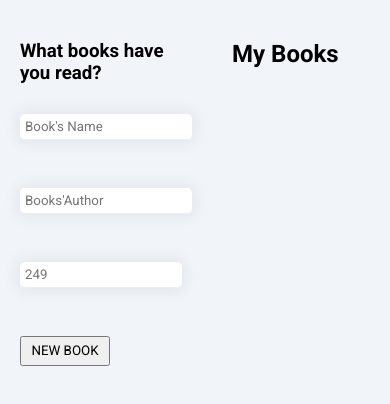
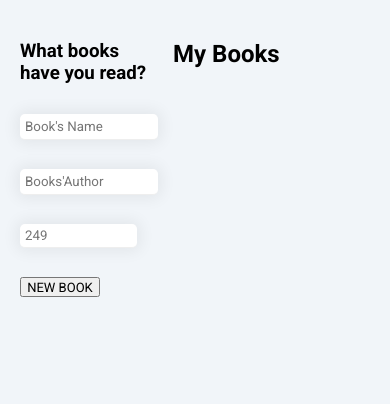
Before and after one commit to OnionPowder01/Book-Library, a plain HTML site: page index.html in a window 390 px wide. Drawn offline with Linux system fonts and the light colour scheme.

Commit message:
responsive

```diff
--- a/style.css
+++ b/style.css
@@ -90,27 +90,45 @@ input[type=text] {
   position: relative;
 }
 
-@media (min-width: 0px) and (max-width: 639px) {
+@media (min-width: 0px) and (max-width: 640px) {
+
     .books {
-        margin-left: 20px;
+        margin-left: -5px;
     }
   .books-container {
-    grid-template-columns: 1fr;
+    grid-template-columns: 120px;
   }
   .BookClass {
     height: 150px;
+    width: 170px;
+    padding: 10px;
   }
+
+  p {
+    font-size: 16px;
+  }
+
   .inputs {
-    display: grid;
+    width: 8em;
+    height: 8em;
 
   }
+
+  input[type=number] {
+    width: 8em;
+    height: 1em;
+  }
+
   .btn {
-    line-height: 20px;
-    height: 30px;
+    font-size: 13px;
+    line-height: 15px;
+    height: 20px;
     text-align: center;
-    width: 90px;
+    width: 80px;
     cursor: pointer;
   }
+
+
 }
 
 @media (min-width: 640px) and (max-width: 1000px) {
```
